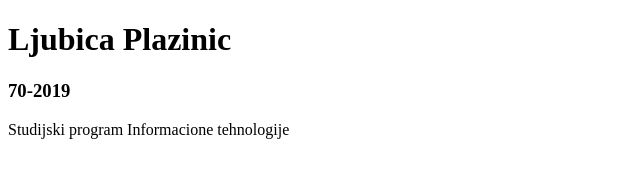
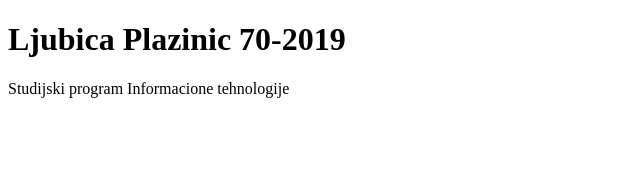
Before and after one commit to FTNCacak/student-LjubicaPlazinic, a plain HTML site: page index.html in a window 1280 px wide. Shown: the whole page, without its empty margins (0-640 px from the left). Drawn offline with Linux system fonts and the light colour scheme.

Commit message:
Male izmene koda.

```diff
--- a/index.html
+++ b/index.html
@@ -7,8 +7,8 @@
     <title>Bootstrap example</title>
 </head>
 <body>
-    <h1>Ljubica Plazinic</h1>
-    <h3>70-2019</h3>
+    <h1>Ljubica Plazinic 70-2019</h1>
+
     <p>Studijski program Informacione tehnologije</p>
 </body>
 </html>
```
